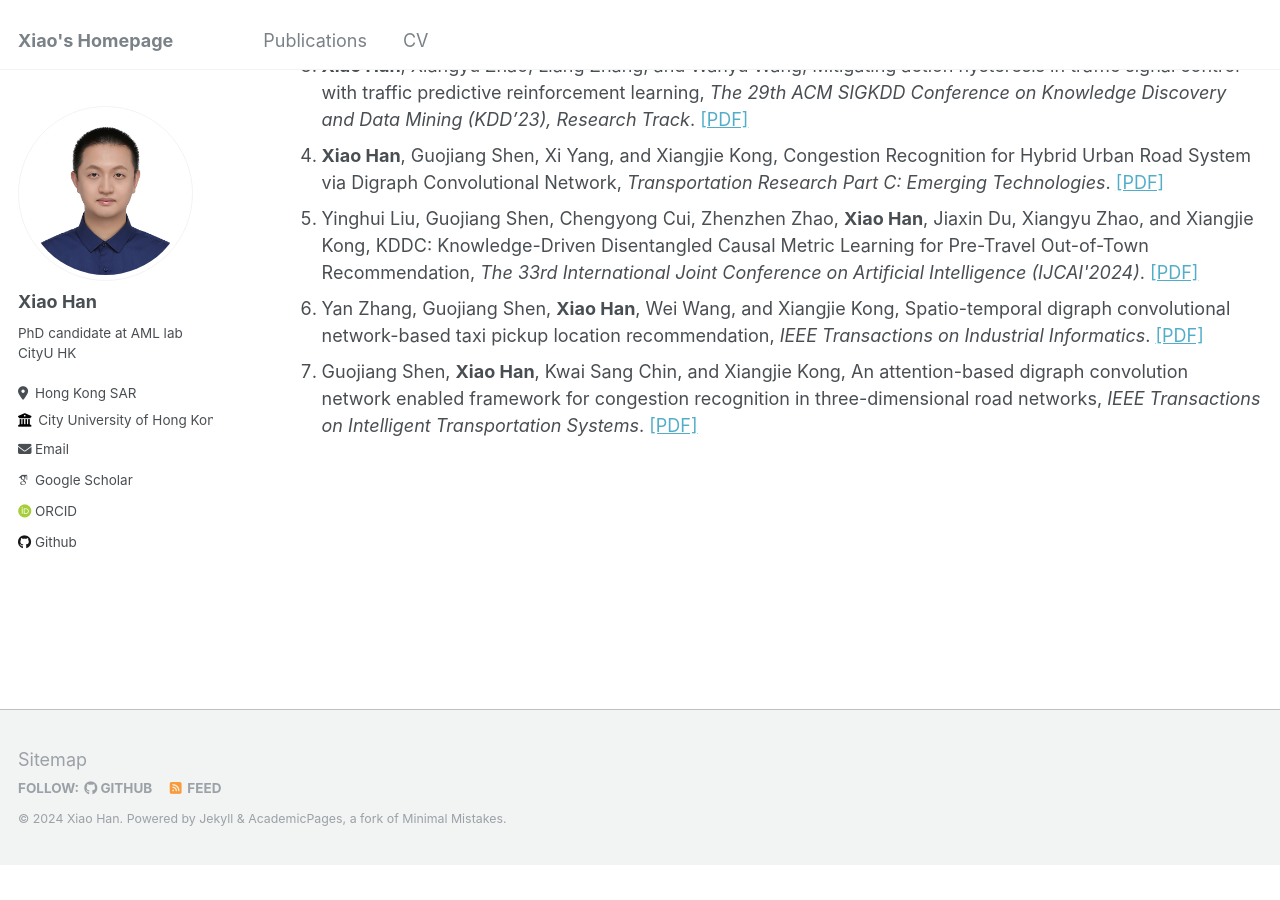
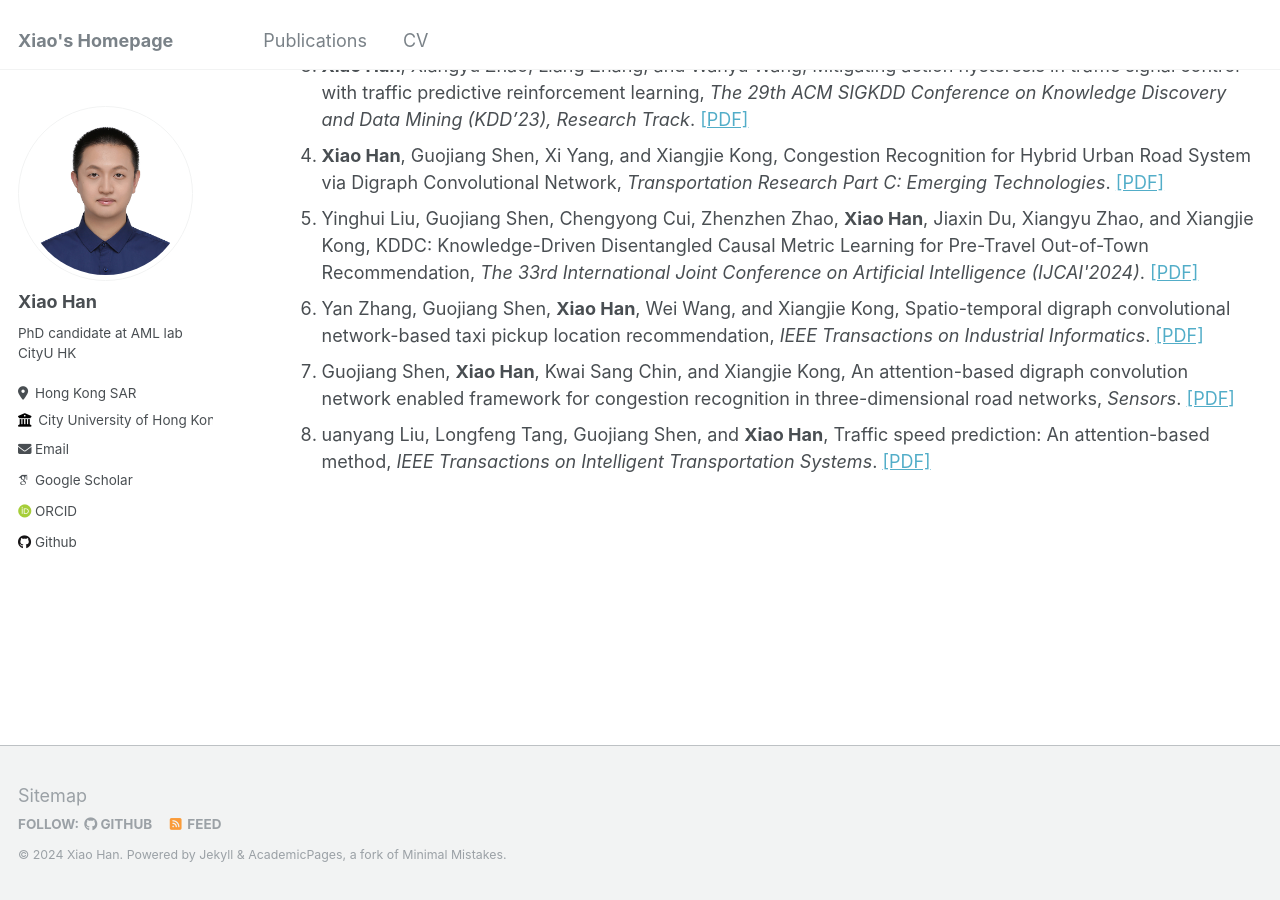
Before and after one commit to hahahenha/hahahenha.github.io, a Jekyll site: the page built from _pages/publications.md, in a window 1280 px wide and 900 px high, scrolled down 1279 px. Built offline with Jekyll 4.4.1, drawn with Linux system fonts in a browser that asks for light colours; some web fonts are replaced; before the commit the page ends 2143 px from its top, so only the background shows below that.

Commit message:
Update publications.md

```diff
--- a/_pages/publications.md
+++ b/_pages/publications.md
@@ -55,7 +55,13 @@ author_profile: true
   <li>
     Guojiang Shen, <Strong>Xiao Han</Strong>, Kwai Sang Chin, and Xiangjie Kong,
     An attention-based digraph convolution network enabled framework for congestion recognition in three-dimensional road networks,
-    <em>IEEE Transactions on Intelligent Transportation Systems</em>.
+    <em>Sensors</em>.
     <a target="_blank" rel="noopener" href="https://ieeexplore.ieee.org/document/9626455">[PDF]</a>
   </li>
+  <li>
+    uanyang Liu, Longfeng Tang, Guojiang Shen, and <Strong>Xiao Han</Strong>,
+    Traffic speed prediction: An attention-based method,
+    <em>IEEE Transactions on Intelligent Transportation Systems</em>.
+    <a target="_blank" rel="noopener" href="https://www.mdpi.com/1424-8220/19/18/3836">[PDF]</a>
+  </li>
 </ol>
```
